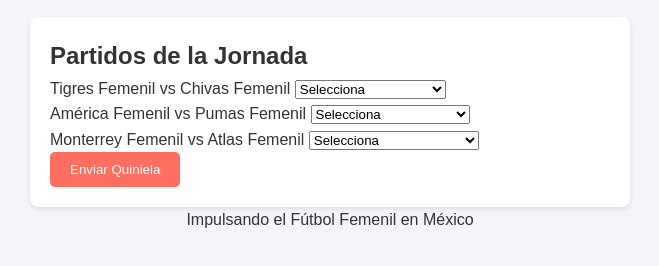
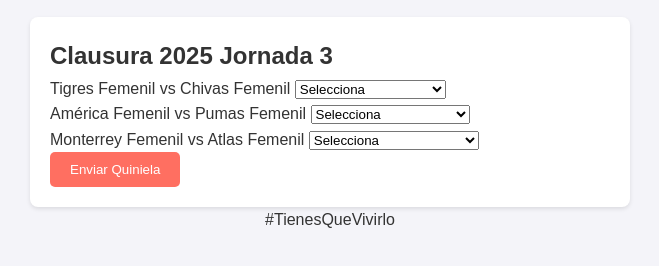
Before and after one commit to SomosLocalesMx/quiniela-web, a plain HTML site: page index.html in a window 1280 px wide. Shown: the part 74-340 px from the top of the page, without its empty margins (310-969 px from the left). Drawn offline with Linux system fonts and the light colour scheme.

Commit message:
Update index.html

```diff
--- a/index.html
+++ b/index.html
@@ -12,7 +12,7 @@
   </header>
   <main>
     <section id="games">
-      <h2>Partidos de la Jornada</h2>
+      <h2>Clausura 2025 Jornada 3</h2>
       <form id="quinielaForm">
         <!-- Partidos dinámicamente generados aquí -->
       </form>
@@ -25,7 +25,7 @@
     </section>
   </main>
   <footer>
-    <p>Impulsando el Fútbol Femenil en México</p>
+    <p>#TienesQueVivirlo</p>
   </footer>
   <script src="script.js"></script>
 </body>
```
